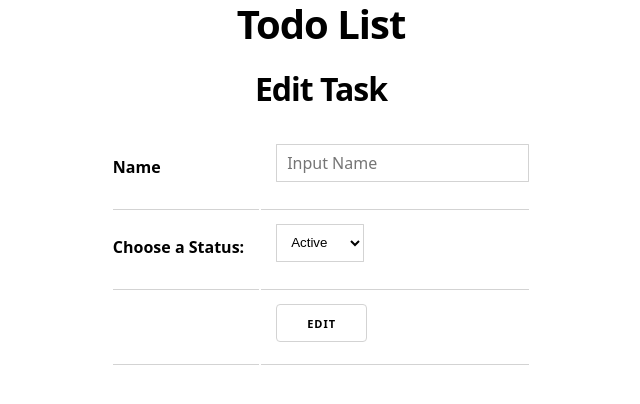
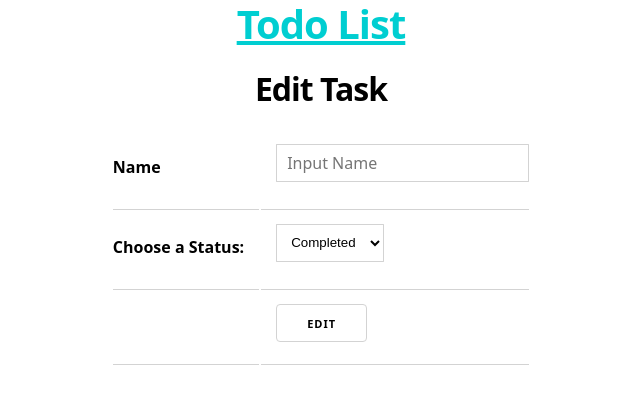
Before and after one commit to johnwanjema/todo-list, a website: page client/editTask.html in a window 1280 px wide. Shown: the whole page, without its empty margins (319-959 px from the left). Drawn offline with Linux system fonts and the light colour scheme; no server answers.

Commit message:
more changes

```diff
--- a/client/corehttp.js
+++ b/client/corehttp.js
@@ -24,7 +24,6 @@ class coreHTTP {
       body: JSON.stringify(requestData)};
     const response = await fetch(url, reqOptions);
     if (response.ok) {
-      console.log(response)
       const responseData = await response.json();
       return responseData;
     } else {
--- a/client/editTask.html
+++ b/client/editTask.html
@@ -11,7 +11,7 @@
 
 <body>
   <div class="page-area">
-    <h1>Todo List</h1>
+  <a href="/"><h1>Todo List</h1></a>
     <form>
       <h3>Edit Task</h3>
       <table>
@@ -21,12 +21,12 @@
         </tr>
         <tr>
           <td>
-            <label for="status">Choose a Status:</label>
+            <label for="completed">Choose a Status:</label>
           </td>
           <td>
-            <select name="status" id="completed">
-              <option value="true">Active</option>
-              <option value="false">Inactive</option>
+            <select name="completed" id="completed">
+              <option value="true">Completed</option>
+              <option value="false">Incomplete</option>
             </select>
           </td>
         </tr>
@@ -39,7 +39,7 @@
     </form>
   </div>
   <script src="/corehttp.js"></script>
-  <script src="/editTaskScripts.js"></script>
+  <!-- <script src="/editTaskScripts.js"></script> -->
 </body>
 
 </html>
@@ -64,9 +64,8 @@
     http
       .post("/findById", { id: id })
       .then((response) => {
-        console.log(response);
         taskname.value = response.name;
-        taskname.completed = response.completed;
+        completed.value = response.completed;
       })
       .catch((error) => {
         console.log(error);
@@ -78,8 +77,8 @@
     e.preventDefault();
 
     // Todo : Validation
-    console.log(taskname.value);
-    console.log(completed.value);
+    // console.log(taskname.value);
+    // console.log(completed.value);
     // send to Mongo DB
 
     http
@@ -89,7 +88,6 @@
         completed: completed.value,
       })
       .then((response) => {
-        console.log(response);
         alert("Task editted succesfully");
         window.location = "/";
       })
```
Also changed, not shown: client/addTask.html (+7 -8 lines).
